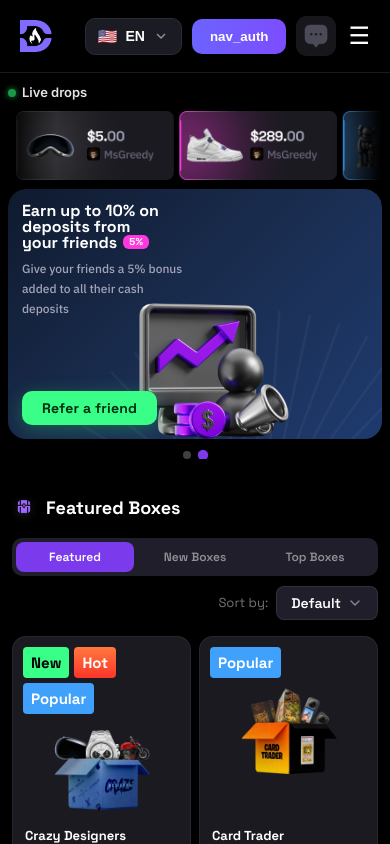
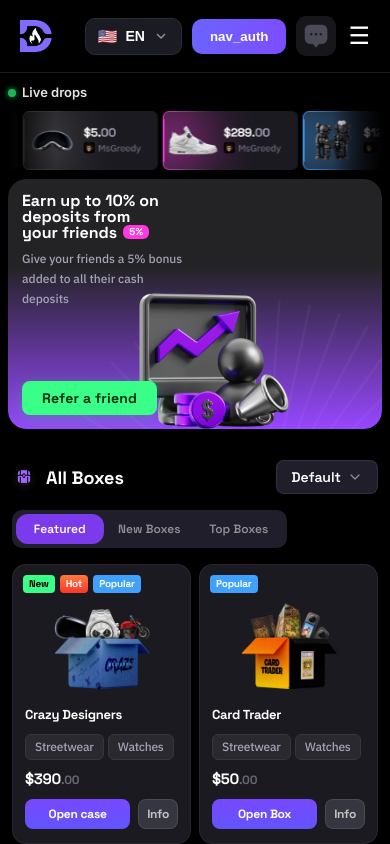
Before and after one commit to Writwik-work/Dropheat, a React (Vite) app: page / in a window 390 px wide. Shown: the top 844 px of the page. Built offline with nearby package versions, Linux system fonts and the light colour scheme.

Commit message:
Daily Fixes

```diff
--- a/src/components/FeaturedBoxes/FeaturedBoxes.css
+++ b/src/components/FeaturedBoxes/FeaturedBoxes.css
@@ -1,6 +1,5 @@
 @import url(https://fonts.googleapis.com/css?family=Space+Grotesk:300,400,500,600,700);
 @import url(https://fonts.googleapis.com/css?family=IBM+Plex+Sans:400,500,600,700);
-
 .fb-section {
   width: 100%;
   background: #000;
@@ -25,7 +24,7 @@
   display: flex;
   flex-direction: column;
   align-items: center;
-  gap: 25px;
+  gap: 25px
 }
 .fb-sidebar__divider {
   width: 28px;
@@ -45,9 +44,8 @@
   height: 50px;
   border-radius: 9px;
   border: none;
-  background: 0 0;
+  background: #16161b;
   color: rgba(255,255,255,.35);
-  background: #16161b;
   cursor: pointer;
   display: flex;
   align-items: center;
@@ -64,17 +62,21 @@
   width: 40px;
   height: 40px;
   object-fit: contain;
+  display: block
+}
+.fb-sidebar__btn:hover img {
+  filter: brightness(1.2)
+}
+.fb-sidebar__btn svg {
+  width: 20px;
+  height: 20px;
   display: block;
-}
-
-/* optional hover like before */
-.fb-sidebar__btn:hover img {
-  filter: brightness(1.2);
+  color: #9ca3af
 }
 .fb-body {
   flex: 1;
   min-width: 0;
-  padding: 20px 16px 32px;
+  padding: 20px 16px;
   display: flex;
   flex-direction: column;
   gap: 16px
@@ -83,8 +85,7 @@
   display: flex;
   align-items: center;
   justify-content: space-between;
-  gap: 16px;
-  flex-wrap: wrap
+  gap: 16px
 }
 .fb-header__title {
   display: flex;
@@ -92,14 +93,8 @@
   gap: 10px;
   flex-shrink: 0
 }
-.fb-sidebar__btn svg {
-  width: 20px;
-  height: 20px;
-  display: block;
-  color: #9ca3af; /* 👈 THIS FIXES IT */
-}
 .header__icon {
-  margin-top: 10px;
+  margin-top: 10px
 }
 .fb-header__icon {
   width: 24px;
@@ -195,7 +190,7 @@
   margin: 0;
   padding: 4px;
   z-index: 100;
-  min-width: 130px
+  min-width: 160px
 }
 .fb-sort__option {
   display: block;
@@ -250,6 +245,10 @@
   padding: 8px 12px 4px;
   height: 155px
 }
+.box-card__img::before {
+background: #2e2e38;
+    backdrop-filter: blur(38.350093841552734px);
+}
 .box-card__img {
   max-width: 100%;
   max-height: 100%;
@@ -261,21 +260,18 @@
   display: flex;
   flex-direction: column;
   gap: 7px;
+  justify-content: space-between;
   flex: 1
 }
-
-/* 👇 SHIFTED THE MARGIN FIX HERE 👇 */
 .box-card__name {
-  font-family: Space Grotesk;
+  font-family: "Space Grotesk",sans-serif;
   font-weight: 700;
-  font-style: Bold;
   font-size: 18px;
   line-height: 24px;
-  letter-spacing: -2%;
+  letter-spacing: -.02em;
   color: #fff;
-  margin: auto 0 0 0; /* Forces the text block to the bottom perfectly */
+  margin: 0
 }
-
 .box-card__tags {
   display: flex;
   gap: 5px;
@@ -283,73 +279,75 @@
 }
 .box-card__tag {
   background: #29292f;
-  border: 1px solid var(--Shade-4,#363640);
+  border: 1px solid #363640;
   border-radius: 6px;
   color: #a3a3b7;
-  font-family: IBM Plex Sans;
+  font-family: "IBM Plex Sans",sans-serif;
   font-weight: 500;
   font-size: 14px;
   line-height: 20px;
-  letter-spacing: -2%;
+  letter-spacing: -.02em;
   padding: 2px 9px
 }
-
-/* 👇 RESTORED TO ZERO 👇 */
 .box-card__price {
-  font-family: Space Grotesk;
+  font-family: "Space Grotesk",sans-serif;
   font-weight: 700;
   font-size: 18px;
   line-height: 24px;
-  letter-spacing: -2%;
+  letter-spacing: -.02em;
   color: #fff;
-  margin: 0;
+  margin: 0
 }
-
 .box-card__price-cents {
-  font-family: Space Grotesk;
+  font-family: "Space Grotesk",sans-serif;
   font-weight: 700;
   font-size: 18px;
   line-height: 24px;
-  letter-spacing: -2%;
+  letter-spacing: -.02em;
   color: #676778
 }
 .box-card__actions {
   display: flex;
   gap: 8px;
-  margin-top: 4px
+  margin-top: auto;
+  width: 100%;
+  overflow: hidden
 }
 .btn-open {
-  flex: 1;
+  flex: 1 1 auto;
+  min-width: 0;
   background: linear-gradient(180deg,#7848ff 0,#6254ff 100%);
   color: #fff;
   border: none;
   border-radius: 8px;
-  padding: 12px;
-  font-family: Space Grotesk;
+  padding: 10px 3px;
+  font-family: "Space Grotesk",sans-serif;
   font-weight: 700;
   font-size: 15px;
   line-height: 100%;
-  letter-spacing: -2%;
+  letter-spacing: -.02em;
   cursor: pointer;
   transition: background .18s,transform .15s;
-  white-space: nowrap
+  white-space: nowrap;
+  text-overflow: ellipsis
 }
 .btn-open:hover {
   background: #6d28d9;
   transform: translateY(-1px)
 }
 .btn-info {
-  background: var(--Shade-4,#363640);
+  flex: 0 0 auto;
+  background: #363640;
   color: rgba(255,255,255,.7);
   border: 1px solid rgba(255,255,255,.1);
   border-radius: 8px;
   padding: 12px;
-  font-family: Space Grotesk;
+  font-family: "Space Grotesk",sans-serif;
   font-weight: 700;
   font-size: 15px;
   line-height: 100%;
-  letter-spacing: -2%;
-  max-width: 76px;
+  letter-spacing: -.02em;
+  max-width: 70px;
   cursor: pointer;
   transition: background .18s,color .18s;
   white-space: nowrap
@@ -358,15 +356,21 @@
   background: rgba(255,255,255,.13);
   color: #fff
 }
+.title-desktop {
+  display: inline
+}
+.title-mobile {
+  display: none
+}
 .badge {
   display: inline-flex;
   align-items: center;
   border-radius: 4px;
-  font-family: Space Grotesk;
+  font-family: "Space Grotesk",sans-serif;
   font-weight: 700;
   font-size: 15px;
   line-height: 100%;
-  letter-spacing: -2%;
+  letter-spacing: -.02em;
   padding: 8px
 }
 .badge--new {
@@ -400,28 +404,37 @@
   .fb-body {
     padding: 16px 12px 28px
   }
-  .fb-grid {
-    grid-template-columns: repeat(2,1fr);
-    gap: 10px
+  .fb-header {
+    flex-wrap: wrap;
+    gap: 12px
   }
-  .fb-header {
-    flex-direction: column;
-    align-items: flex-start;
-    gap: 10px
+  .fb-header__title {
+    order: 1;
+    flex: 1 1 auto
+  }
+  .fb-sort {
+    order: 2;
+    flex: 0 0 auto;
+    margin-left: auto
   }
   .fb-header__tabs {
-    width: 100%;
+    order: 3;
+    width: 75%;
     justify-content: space-between
   }
   .fb-tab {
     flex: 1;
     text-align: center;
     padding: 7px 8px;
-    font-size: 12px
+    font-size: 12px;
+    border-radius: 12px
   }
-  .fb-sort {
-    width: 100%;
-    justify-content: flex-end
+  .fb-sort__label {
+    display: none
+  }
+  .fb-grid {
+    grid-template-columns: repeat(2,1fr);
+    gap: 10px
   }
   .box-card__img-wrap {
     height: 120px
@@ -432,10 +445,31 @@
   .box-card__price {
     font-size: 15px
   }
+  .box-card__price-cents {
+    font-size: 12px;
+  }
+  .box-card__tag {
+    font-size: 12px
+  }
+  .box-card__tags {
+    flex-wrap: nowrap;
+    gap: 4px;
+  }
   .btn-info,
   .btn-open {
     font-size: 12px;
-    padding: 8px 8px
+    padding: 8px
+  }
+  .title-desktop {
+    display: none
+  }
+  .title-mobile {
+    display: inline
+  }
+  .badge {
+    font-size: 10px;
+    padding: 4px 6px;
+    border-radius: 4px
   }
 }
 @media (max-width:480px) {
--- a/src/components/FeaturedBoxes/FeaturedBoxes.jsx
+++ b/src/components/FeaturedBoxes/FeaturedBoxes.jsx
@@ -22,17 +22,15 @@ import sectionIcon from "../../assets/feautred-boxes/fb-header-icon.png";
 ───────────────────────────────────────── */
 const TABS = ["Featured Boxes", "New Boxes", "Top Boxes"];
 
-// Updated Sort Options
 const SORT_OPTIONS = [
   "Default",
   "Price: Low to High",
   "Price: High to Low",
   "Name: A-Z",
   "Popularity",
-  "New Arrival"
+  "New Arrival",
 ];
 
-// 1. Featured Tab Data
 const FEATURED_BOXES = [
   { id: 1,  name: "Crazy Designers", tags: ["Streetwear","Watches"], price: 390, img: box1, badges: ["New","Hot","Popular"], btnLabel: "Open case" },
   { id: 2,  name: "Card Trader",     tags: ["Streetwear","Watches"], price: 50,  img: box2, badges: ["Popular"],             btnLabel: "Open Box"  },
@@ -46,65 +44,34 @@ const FEATURED_BOXES = [
   { id: 10, name: "Crazy Designers", tags: ["Streetwear","Watches"], price: 390, img: box5, badges: ["New"],                 btnLabel: "Open case" },
 ];
 
-// 2. New Boxes Tab Data
 const NEW_BOXES = [
-  { id: 11, name: "Sneaker Head",    tags: ["Shoes", "Apparel"],     price: 15,  img: box3, badges: ["New"],                 btnLabel: "Open Box"  },
-  { id: 12, name: "Mystery Tech",    tags: ["Electronics"],          price: 25,  img: box5, badges: ["New", "Hot"],          btnLabel: "Open Box"  },
-  { id: 13, name: "Card Trader",     tags: ["Streetwear","Watches"], price: 10,  img: box2, badges: ["New"],                 btnLabel: "Open Box"  },
-  { id: 14, name: "Crazy Designers", tags: ["Streetwear","Watches"], price: 100, img: box1, badges: ["New"],                 btnLabel: "Open case" },
-  { id: 15, name: "Hype Beast",      tags: ["Streetwear","Watches"], price: 45,  img: box4, badges: ["New"],                 btnLabel: "Open Box"  },
-  { id: 16, name: "Sneaker Head",    tags: ["Shoes", "Apparel"],     price: 15,  img: box3, badges: ["New"],                 btnLabel: "Open Box"  },
-  { id: 17, name: "Mystery Tech",    tags: ["Electronics"],          price: 25,  img: box5, badges: ["New"],                 btnLabel: "Open Box"  },
-  { id: 18, name: "Card Trader",     tags: ["Streetwear","Watches"], price: 10,  img: box2, badges: ["New", "Popular"],      btnLabel: "Open Box"  },
-  { id: 19, name: "Crazy Designers", tags: ["Streetwear","Watches"], price: 100, img: box1, badges: ["New"],                 btnLabel: "Open case" },
-  { id: 20, name: "Hype Beast",      tags: ["Streetwear","Watches"], price: 45,  img: box4, badges: ["New"],                 btnLabel: "Open Box"  },
+  { id: 11, name: "Sneaker Head",    tags: ["Shoes", "Apparel"],     price: 15,  img: box3, badges: ["New"],            btnLabel: "Open Box"  },
+  { id: 12, name: "Mystery Tech",    tags: ["Electronics"],          price: 25,  img: box5, badges: ["New", "Hot"],     btnLabel: "Open Box"  },
+  { id: 13, name: "Card Trader",     tags: ["Streetwear","Watches"], price: 10,  img: box2, badges: ["New"],            btnLabel: "Open Box"  },
+  { id: 14, name: "Crazy Designers", tags: ["Streetwear","Watches"], price: 100, img: box1, badges: ["New"],            btnLabel: "Open case" },
+  { id: 15, name: "Hype Beast",      tags: ["Streetwear","Watches"], price: 45,  img: box4, badges: ["New"],            btnLabel: "Open Box"  },
+  { id: 16, name: "Sneaker Head",    tags: ["Shoes", "Apparel"],     price: 15,  img: box3, badges: ["New"],            btnLabel: "Open Box"  },
+  { id: 17, name: "Mystery Tech",    tags: ["Electronics"],          price: 25,  img: box5, badges: ["New"],            btnLabel: "Open Box"  },
+  { id: 18, name: "Card Trader",     tags: ["Streetwear","Watches"], price: 10,  img: box2, badges: ["New","Popular"],  btnLabel: "Open Box"  },
+  { id: 19, name: "Crazy Designers", tags: ["Streetwear","Watches"], price: 100, img: box1, badges: ["New"],            btnLabel: "Open case" },
+  { id: 20, name: "Hype Beast",      tags: ["Streetwear","Watches"], price: 45,  img: box4, badges: ["New"],            btnLabel: "Open Box"  },
 ];
 
-// 3. Top Boxes Tab Data
 const TOP_BOXES = [
-  { id: 21, name: "Luxury Vault",    tags: ["Watches", "Jewelry"],   price: 999, img: box4, badges: ["Popular", "Hot"],      btnLabel: "Open Box"  },
-  { id: 22, name: "Crazy Designers", tags: ["Streetwear","Watches"], price: 750, img: box1, badges: ["Popular"],             btnLabel: "Open case" },
-  { id: 23, name: "Card Trader",     tags: ["Streetwear","Watches"], price: 500, img: box2, badges: ["Popular"],             btnLabel: "Open Box"  },
-  { id: 24, name: "High Roller",     tags: ["Exclusive"],            price: 1500,img: box5, badges: ["Popular", "Hot"],      btnLabel: "Open Box"  },
-  { id: 25, name: "Sneaker Grail",   tags: ["Shoes", "Apparel"],     price: 850, img: box3, badges: ["Popular"],             btnLabel: "Open Box"  },
-  { id: 26, name: "Luxury Vault",    tags: ["Watches", "Jewelry"],   price: 999, img: box4, badges: ["Popular"],             btnLabel: "Open Box"  },
-  { id: 27, name: "Crazy Designers", tags: ["Streetwear","Watches"], price: 750, img: box1, badges: ["Popular", "Hot"],      btnLabel: "Open case" },
-  { id: 28, name: "Card Trader",     tags: ["Streetwear","Watches"], price: 500, img: box2, badges: ["Popular"],             btnLabel: "Open Box"  },
-  { id: 29, name: "High Roller",     tags: ["Exclusive"],            price: 1500,img: box5, badges: ["Popular"],             btnLabel: "Open Box"  },
-  { id: 30, name: "Sneaker Grail",   tags: ["Shoes", "Apparel"],     price: 850, img: box3, badges: ["Popular"],             btnLabel: "Open Box"  },
+  { id: 21, name: "Luxury Vault",    tags: ["Watches","Jewelry"],    price: 999,  img: box4, badges: ["Popular","Hot"], btnLabel: "Open Box"  },
+  { id: 22, name: "Crazy Designers", tags: ["Streetwear","Watches"], price: 750,  img: box1, badges: ["Popular"],      btnLabel: "Open case" },
+  { id: 23, name: "Card Trader",     tags: ["Streetwear","Watches"], price: 500,  img: box2, badges: ["Popular"],      btnLabel: "Open Box"  },
+  { id: 24, name: "High Roller",     tags: ["Exclusive"],            price: 1500, img: box5, badges: ["Popular","Hot"],btnLabel: "Open Box"  },
+  { id: 25, name: "Sneaker Grail",   tags: ["Shoes","Apparel"],      price: 850,  img: box3, badges: ["Popular"],      btnLabel: "Open Box"  },
+  { id: 26, name: "Luxury Vault",    tags: ["Watches","Jewelry"],    price: 999,  img: box4, badges: ["Popular"],      btnLabel: "Open Box"  },
+  { id: 27, name: "Crazy Designers", tags: ["Streetwear","Watches"], price: 750,  img: box1, badges: ["Popular","Hot"],btnLabel: "Open case" },
+  { id: 28, name: "Card Trader",     tags: ["Streetwear","Watches"], price: 500,  img: box2, badges: ["Popular"],      btnLabel: "Open Box"  },
+  { id: 29, name: "High Roller",     tags: ["Exclusive"],            price: 1500, img: box5, badges: ["Popular"],      btnLabel: "Open Box"  },
+  { id: 30, name: "Sneaker Grail",   tags: ["Shoes","Apparel"],      price: 850,  img: box3, badges: ["Popular"],      btnLabel: "Open Box"  },
 ];
 
 const BADGE_CLASS = { New: "badge--new", Hot: "badge--hot", Popular: "badge--popular" };
-
-/* SIDEBAR DATA */
-const SIDEBAR_ICONS = [
-  sidebar1,
-  sidebar2,
-  sidebar3,
-  sidebar4
-];
-
-/* ─────────────────────────────────────────
-   SIDEBAR ICONS (inline SVG)
-───────────────────────────────────────── */
-const SIDEBAR_TOP = [
-  {
-    label: "Announcements",
-    icon: <svg viewBox="0 0 24 24" fill="none"><path d="M3 9.5h14M3 14.5h14M17 5l4 7-4 7" stroke="currentColor" strokeWidth="1.7" strokeLinecap="round" strokeLinejoin="round"/></svg>,
-  },
-  {
-    label: "Messages",
-    icon: <svg viewBox="0 0 24 24" fill="none"><path d="M21 15a2 2 0 01-2 2H7l-4 4V5a2 2 0 012-2h14a2 2 0 012 2z" stroke="currentColor" strokeWidth="1.7" strokeLinecap="round" strokeLinejoin="round"/></svg>,
-  },
-  {
-    label: "Help",
-    icon: <svg viewBox="0 0 24 24" fill="none"><circle cx="12" cy="12" r="9" stroke="currentColor" strokeWidth="1.7"/><path d="M12 16v-.5M12 13a2 2 0 10-2-2" stroke="currentColor" strokeWidth="1.7" strokeLinecap="round"/></svg>,
-  },
-  {
-    label: "Activity",
-    icon: <svg viewBox="0 0 24 24" fill="none"><path d="M9 5H7a2 2 0 00-2 2v12a2 2 0 002 2h10a2 2 0 002-2V7a2 2 0 00-2-2h-2M9 5a2 2 0 002 2h2a2 2 0 002-2M9 5a2 2 0 012-2h2a2 2 0 012 2M9 12h6M9 16h4" stroke="currentColor" strokeWidth="1.7" strokeLinecap="round" strokeLinejoin="round"/></svg>,
-  },
-];
+const SIDEBAR_ICONS = [sidebar1, sidebar2, sidebar3, sidebar4];
 
 const SIDEBAR_SOCIAL = [
   {
@@ -125,7 +92,9 @@ const SIDEBAR_SOCIAL = [
   },
 ];
 
-/* SIDEBAR */
+/* ─────────────────────────────────────────
+   SIDEBAR
+───────────────────────────────────────── */
 function FbSidebar() {
   return (
     <aside className="fb-sidebar">
@@ -136,9 +105,7 @@ function FbSidebar() {
           </button>
         ))}
       </div>
-
       <div className="fb-sidebar__divider" />
-
       <div className="fb-sidebar__social">
         {SIDEBAR_SOCIAL.map((item) => (
           <a key={item.label} className="fb-sidebar__btn">
@@ -187,61 +154,66 @@ function BoxCard({ box }) {
 ───────────────────────────────────────── */
 export default function FeaturedBoxes() {
   const [activeTab, setActiveTab] = useState("Featured Boxes");
-  const [sortOpen, setSortOpen] = useState(false);
-  const [sortBy, setSortBy]     = useState("Default"); // Pre-used default filter
+  const [sortOpen, setSortOpen]   = useState(false);
+  const [sortBy, setSortBy]       = useState("Default");
 
   const getBoxesToDisplay = () => {
     switch (activeTab) {
-      case "New Boxes":
-        return NEW_BOXES;
-      case "Top Boxes":
-        return TOP_BOXES;
-      case "Featured Boxes":
-      default:
-        return FEATURED_BOXES;
+      case "New Boxes":  return NEW_BOXES;
+      case "Top Boxes":  return TOP_BOXES;
+      default:           return FEATURED_BOXES;
     }
   };
 
-  // 1. Get the current array based on the tab
-  const baseArray = getBoxesToDisplay();
-
-  // 2. Create a copy of the array and sort it based on user selection
+  const baseArray   = getBoxesToDisplay();
   const sortedBoxes = [...baseArray].sort((a, b) => {
     switch (sortBy) {
-      case "Price: Low to High":
-        return a.price - b.price;
-      case "Price: High to Low":
-        return b.price - a.price;
-      case "Name: A-Z":
-        return a.name.localeCompare(b.name);
-      case "Popularity":
-        // Sorts items with the "Popular" badge to the very front
+      case "Price: Low to High":  return a.price - b.price;
+      case "Price: High to Low":  return b.price - a.price;
+      case "Name: A-Z":           return a.name.localeCompare(b.name);
+      case "Popularity": {
         const aPop = a.badges.includes("Popular") ? 1 : 0;
         const bPop = b.badges.includes("Popular") ? 1 : 0;
         return bPop - aPop;
-      case "New Arrival":
-        // Sorts items with the "New" badge to the very front
+      }
+      case "New Arrival": {
         const aNew = a.badges.includes("New") ? 1 : 0;
         const bNew = b.badges.includes("New") ? 1 : 0;
         return bNew - aNew;
-      case "Default":
-      default:
-        // Returns 0 to keep the array in its original original layout
-        return 0;
+      }
+      default: return 0;
     }
   });
+
+  const handleTabChange = (tab) => {
+    setActiveTab(tab);
+    setSortBy("Default");
+  };
 
   return (
     <section className="fb-section">
       <FbSidebar />
 
       <div className="fb-body">
+        {/*
+          Desktop  → single flex row: [title]  [tabs-center]  [sort]
+          Mobile   → two rows via CSS order:
+                     row 1: [title (order:1)]  [sort (order:2)]
+                     row 2: [tabs  (order:3, width:100%)]
+        */}
         <div className="fb-header">
-          <div className="fb-header__title">
-          <div className="header__icon">
-            <img src={sectionIcon} alt="" className="fb-header__icon" />
+
+         <div className="fb-header__title">
+            <div className="header__icon">
+              <img src={sectionIcon} alt="" className="fb-header__icon" />
             </div>
-            <h2>{activeTab}</h2>
+            {/* Updated responsive title */}
+            <h2 className="responsive-title">
+              {/* This keeps your dynamic tab names for Desktop */}
+              <span className="title-desktop">{activeTab}</span>
+              {/* Hardcoded string for Mobile */}
+              <span className="title-mobile">All Boxes</span>
+            </h2>
           </div>
 
           <div className="fb-header__tabs">
@@ -249,10 +221,7 @@ export default function FeaturedBoxes() {
               <button
                 key={tab}
                 className={`fb-tab${activeTab === tab ? " fb-tab--active" : ""}`}
-                onClick={() => {
-                  setActiveTab(tab);
-                  setSortBy("Default"); // Optional: resets the sort when changing tabs!
-                }}
+                onClick={() => handleTabChange(tab)}
               >
                 {tab === "Featured Boxes" ? "Featured" : tab}
               </button>
@@ -263,10 +232,19 @@ export default function FeaturedBoxes() {
             <span className="fb-sort__label">Sort by:</span>
             <div className="fb-sort__dropdown">
               <button className="fb-sort__btn" onClick={() => setSortOpen((p) => !p)}>
-                {/* Dynamically show the selected sort state, but keep it short if needed */}
-                {sortBy === "Default" ? "Default" : sortBy}
-                <svg className={`fb-sort__chevron${sortOpen ? " open" : ""}`} viewBox="0 0 20 20" fill="none">
-                  <path d="M5 7.5L10 12.5L15 7.5" stroke="currentColor" strokeWidth="1.5" strokeLinecap="round" strokeLinejoin="round"/>
+                {sortBy}
+                <svg
+                  className={`fb-sort__chevron${sortOpen ? " open" : ""}`}
+                  viewBox="0 0 20 20"
+                  fill="none"
+                >
+                  <path
+                    d="M5 7.5L10 12.5L15 7.5"
+                    stroke="currentColor"
+                    strokeWidth="1.5"
+                    strokeLinecap="round"
+                    strokeLinejoin="round"
+                  />
                 </svg>
               </button>
               {sortOpen && (
@@ -285,9 +263,9 @@ export default function FeaturedBoxes() {
               )}
             </div>
           </div>
+
         </div>
 
-        {/* 3. Map over the sorted array instead of the raw one */}
         <div className="fb-grid">
           {sortedBoxes.map((box) => <BoxCard key={box.id} box={box} />)}
         </div>
--- a/src/components/FreshDeliveries/FreshDeliveries.css
+++ b/src/components/FreshDeliveries/FreshDeliveries.css
@@ -103,7 +103,7 @@ display: none;
 }
 
 .fresh-header p {
-  color: #9aa0b5;
+  color: #676778;
   font-family: "IBM Plex Sans", sans-serif;
   font-weight: 600;
   font-size: 16px;
@@ -252,7 +252,9 @@ display: none;
     /* Slightly smaller base width so the next card peeks in */
     flex: 1 0 280px;
   }
-
+.fresh{
+  padding: 16px 13px;
+}
   .fresh-header h2 {
     font-size: 15px;
   }
--- a/src/components/Hero/Hero.css
+++ b/src/components/Hero/Hero.css
@@ -72,9 +72,6 @@
   flex-direction: column
 }
 .hero__container {
-  max-width: 1440px;
-  width: 100%;
-  margin: 0 auto;
   padding: 0 16px 24px;
   display: flex;
   flex-direction: column;
@@ -177,7 +174,7 @@
   z-index: 0
 }
 .hero__card-bg--signup {
-  opacity: 0.1;
+  opacity: .1;
   object-position: center
 }
 .hero__card-bg--refer {
@@ -207,14 +204,14 @@
   font-weight: 700;
   font-size: 44px;
   line-height: 48px;
-letter-spacing: -2%;
+  letter-spacing: -2%
 }
 .hero__title--refer {
   font-family: Space Grotesk;
   font-weight: 700;
   font-size: 28px;
   line-height: 30px;
-letter-spacing: -2%;
+  letter-spacing: -2%
 }
 .hero__title-highlight {
   color: #fff
@@ -236,7 +233,7 @@ letter-spacing: -2%;
   align-items: center;
   justify-content: center;
   padding: 12px 28px;
-  border-radius: 10px;
+  border-radius: 8px;
   font-family: Space Grotesk;
   font-weight: 700;
   font-size: 15px;
@@ -255,13 +252,12 @@ letter-spacing: -2%;
   transform: scale(.97)
 }
 .hero__cta--purple {
-background: linear-gradient(180deg, #7848FF 0%, #6254FF 100%);
+  background: linear-gradient(180deg,#7848ff 0,#6254ff 100%);
   color: #fff;
-
   box-shadow: 0 4px 18px rgba(124,58,237,.45)
 }
 .hero__cta--purple:hover {
- background: linear-gradient(180deg, #7848FF 0%, #6254FF 100%);
+  background: linear-gradient(180deg,#7848ff 0,#6254ff 100%);
   box-shadow: 0 6px 24px rgba(124,58,237,.6)
 }
 .hero__cta--green {
@@ -361,11 +357,11 @@ letter-spacing: -2%;
 }
 .hero__cards-desktop .hero__card--signup {
   flex: 2;
-  background: linear-gradient(135deg,#1a0a2e 0,#2d1b5e 40%,#4c2a8a 80%,#6b3fa0 100%)
+  background: linear-gradient(270deg,#9747ff -1.39%,#232325 78.26%)
 }
 .hero__cards-desktop .hero__card--refer {
   flex: 1;
-  background: linear-gradient(135deg,#0f1a2e 0,#1a2d50 50%,#1e3a6e 100%)
+  background: linear-gradient(0deg,#9747ff 0,#232325 65.35%)
 }
 .hero__cards-slider {
   display: none
@@ -401,15 +397,16 @@ letter-spacing: -2%;
     border-radius: 18px
   }
   .hero__slide .hero__card--signup {
-    background: linear-gradient(135deg,#1a0a2e 0,#2d1b5e 40%,#4c2a8a 80%,#6b3fa0 100%)
+    background: linear-gradient(270deg,#9747ff -1.39%,#232325 78.26%)
   }
   .hero__slide .hero__card--refer {
-    background: linear-gradient(135deg,#0f1a2e 0,#1a2d50 50%,#1e3a6e 100%)
+    background: linear-gradient(0deg,#9747ff 0,#232325 65.35%)
   }
   .hero__slider-dots {
     display: flex;
     justify-content: center;
     gap: 8px;
+    display: none;
     margin-top: 12px
   }
   .hero__dot {
@@ -427,7 +424,8 @@ letter-spacing: -2%;
     transform: scale(1.3)
   }
   .hero__title {
-    font-size: 24px
+    font-size: 34px;
+    line-height: 35px;
   }
   .hero__title--refer {
     font-size: 20px
@@ -447,7 +445,7 @@ letter-spacing: -2%;
 }
 @media (max-width:768px) {
   .hero__sidebar {
-    width: 50px
+    display: none;
   }
   .hero__sidebar-item {
     width: 38px;
@@ -462,7 +460,7 @@ letter-spacing: -2%;
     gap: 8px
   }
   .hero__drops-img {
-    height: 70px
+    height: 60px
   }
   .hero__slide .hero__card {
     height: 270px
@@ -475,12 +473,13 @@ letter-spacing: -2%;
   .hero__card-bottom {
     padding: 0 16px 18px 18px
   }
+
   .hero__title {
     font-family: Space Grotesk;
     font-weight: 700;
     font-size: 24px;
     line-height: 100%;
-letter-spacing: -2%;
+    letter-spacing: -2%
   }
   .hero__title--refer {
     font-size: 18px
@@ -502,10 +501,15 @@ letter-spacing: -2%;
     padding: 10px 20px
   }
 .hero__card-img-wrap--signup {
-    width: 42%
+    width: 45%; /* Scaled down slightly so it doesn't overlap your text */
+    right: -20px; /* Pin it to the right, slight negative value lets it bleed nicely if needed. Use 0 if you want it strict. */
+    left: auto; /* Clears any lingering left positioning */
   }
   .hero__card-img-wrap--refer {
     width: 40%
+  }
+  .hero__slide .hero__card--signup {
+    background: linear-gradient(0deg,#9747ff 0,#232325 87.31%)
   }
   .hero__badge--box {
     font-size: 10px;
@@ -547,7 +551,7 @@ letter-spacing: -2%;
     font-weight: 700;
     font-size: 24px;
     line-height: 100%;
-letter-spacing: -2%;
+    letter-spacing: -2%
   }
   .hero__title--refer {
     font-size: 16px
--- a/src/components/LatestBattles/LatestBattles.jsx
+++ b/src/components/LatestBattles/LatestBattles.jsx
@@ -71,9 +71,8 @@ const LatestBattles = () => {
             <div
               className="items-display"
               style={{
-                backgroundColor: `${battle.themeColor}22`,
-                border: `1px solid ${battle.themeColor}66`
-              }}
+  backgroundColor: "#2988520D",
+}}
             >
               {battle.items.map((box, index) => (
                 <div key={index} className="item-box">
```
Also changed, not shown: src/components/Footer/Footer.css (+41 -88 lines), src/components/LatestBattles/LatestBattles.css (+58 -22 lines), src/components/LatestBattles/LatestBattlesData.js (+4 -4 lines). Lines whose indentation alone changed are shown as unchanged.
